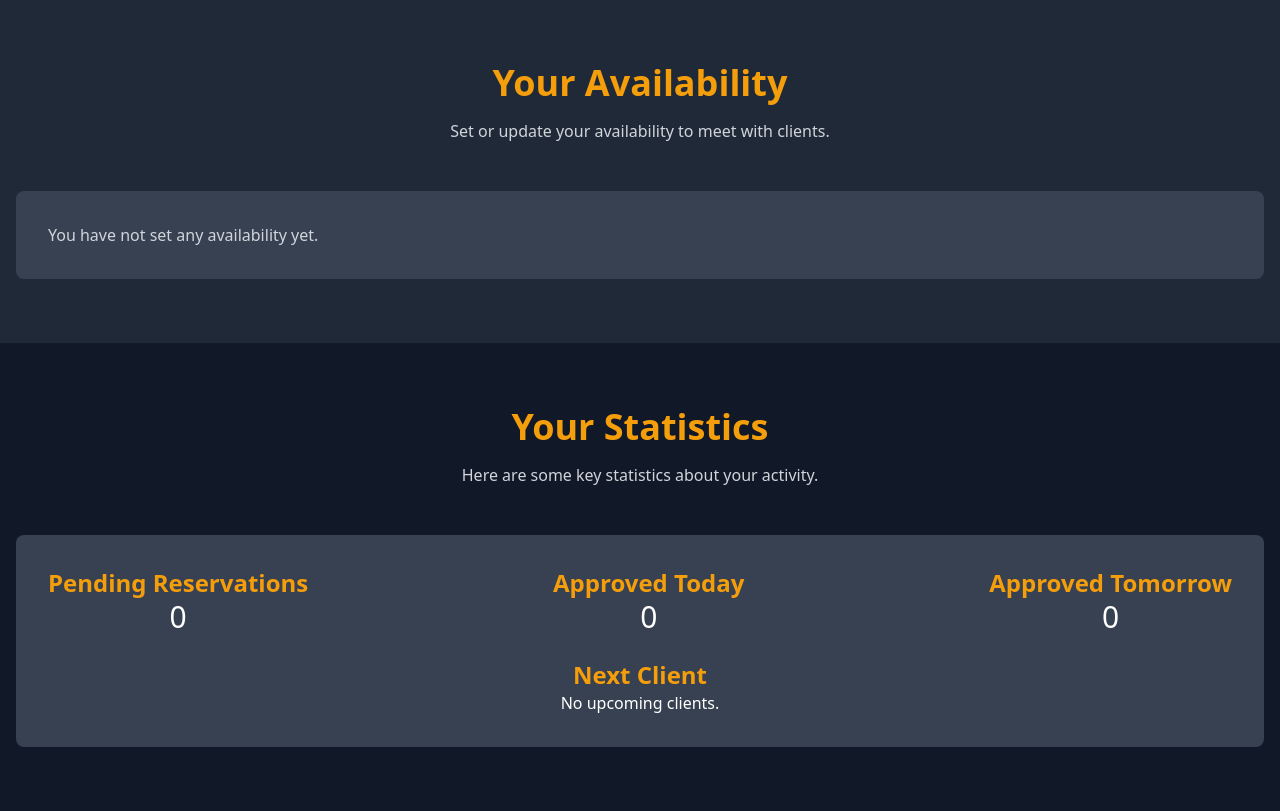
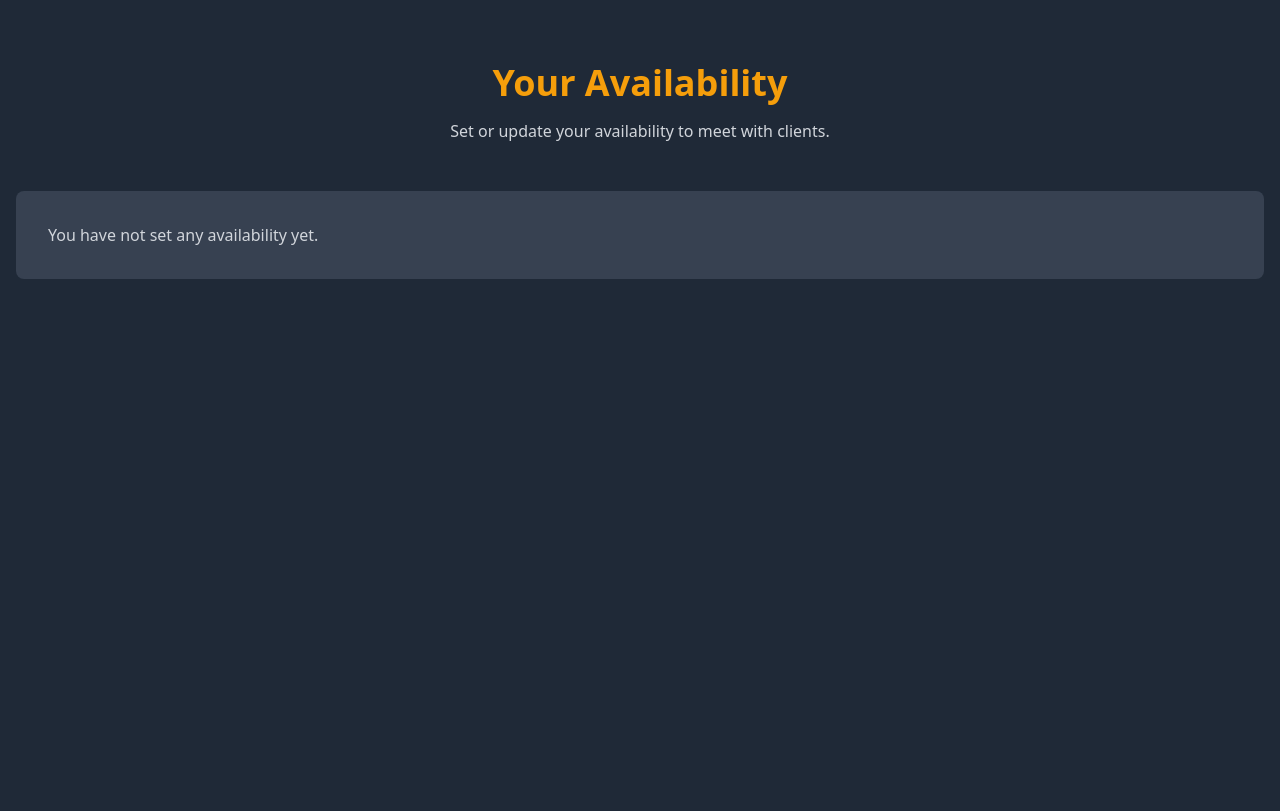
Before and after one commit to hichamoubaha/AvocatConnect-Plateforme-de-R-servation-de-Consultations-Juridiques, a PHP site: page /avocat_dashboard.php in a window 1280 px wide. Shown: the part 817-1628 px from the top of the page. After the commit the page ends 1096 px from the top, so only its background shows below. Run offline with PHP 8.4, Linux system fonts and the light colour scheme; the visitor is signed in with stand-in values (Sample User, id 1); data that the repository does not hold is empty.

Commit message:
remove the part of statistics in avocat dashboard

```diff
--- a/views/avocat_dashboard.php
+++ b/views/avocat_dashboard.php
@@ -26,23 +26,6 @@ $user_info = mysqli_fetch_assoc($user_result);
 $info_sql = "SELECT * FROM Info WHERE user_id = '$user_id'";
 $info_result = mysqli_query($conn, $info_sql);
 $info = mysqli_fetch_assoc($info_result);
-
-// Calculate statistics
-$pending_reservations_sql = "SELECT COUNT(*) AS count FROM Reservations WHERE user_ID = '$user_id' AND statut = 'en attente'";
-$pending_reservations_result = mysqli_query($conn, $pending_reservations_sql);
-$pending_reservations_count = mysqli_fetch_assoc($pending_reservations_result)['count'];
-
-$approved_today_sql = "SELECT COUNT(*) AS count FROM Reservations WHERE user_ID = '$user_id' AND statut = 'confirmee' AND DATE(reservation_date) = CURDATE()";
-$approved_today_result = mysqli_query($conn, $approved_today_sql);
-$approved_today_count = mysqli_fetch_assoc($approved_today_result)['count'];
-
-$approved_tomorrow_sql = "SELECT COUNT(*) AS count FROM Reservations WHERE user_ID = '$user_id' AND statut = 'confirmee' AND DATE(reservation_date) = CURDATE() + INTERVAL 1 DAY";
-$approved_tomorrow_result = mysqli_query($conn, $approved_tomorrow_sql);
-$approved_tomorrow_count = mysqli_fetch_assoc($approved_tomorrow_result)['count'];
-
-$next_client_sql = "SELECT * FROM Reservations WHERE user_ID = '$user_id' AND statut = 'confirmee' ORDER BY reservation_date ASC LIMIT 1";
-$next_client_result = mysqli_query($conn, $next_client_sql);
-$next_client = mysqli_fetch_assoc($next_client_result);
 
 mysqli_close($conn);
 ?>
@@ -170,42 +153,5 @@ mysqli_close($conn);
     </div>
 </section>
 
-<!-- Statistics Section -->
-<section class="py-16 bg-gray-900">
-    <div class="container mx-auto px-4">
-        <div class="text-center mb-12">
-            <h2 class="text-4xl font-bold text-yellow-500">Your Statistics</h2>
-            <p class="mt-4 text-gray-300">Here are some key statistics about your activity.</p>
-        </div>
-
-        <div class="bg-gray-700 p-8 rounded-lg">
-            <div class="flex justify-between mb-4">
-                <div class="text-center">
-                    <h3 class="text-2xl font-semibold text-yellow-500">Pending Reservations</h3>
-                    <p class="text-3xl"><?php echo $pending_reservations_count; ?></p>
-                </div>
-                <div class="text-center">
-                    <h3 class="text-2xl font-semibold text-yellow-500">Approved Today</h3>
-                    <p class="text-3xl"><?php echo $approved_today_count; ?></p>
-                </div>
-                <div class="text-center">
-                    <h3 class="text-2xl font-semibold text-yellow-500">Approved Tomorrow</h3>
-                    <p class="text-3xl"><?php echo $approved_tomorrow_count; ?></p>
-                </div>
-            </div>
-
-            <div class="mt-6 text-center">
-                <h3 class="text-2xl font-semibold text-yellow-500">Next Client</h3>
-                <?php if ($next_client): ?>
-                    <p><strong>Date:</strong> <?php echo htmlspecialchars($next_client['reservation_date']); ?></p>
-                    <p><strong>Status:</strong> <?php echo htmlspecialchars($next_client['statut']); ?></p>
-                <?php else: ?>
-                    <p>No upcoming clients.</p>
-                <?php endif; ?>
-            </div>
-        </div>
-    </div>
-</section>
-
 </body>
 </html>
```
